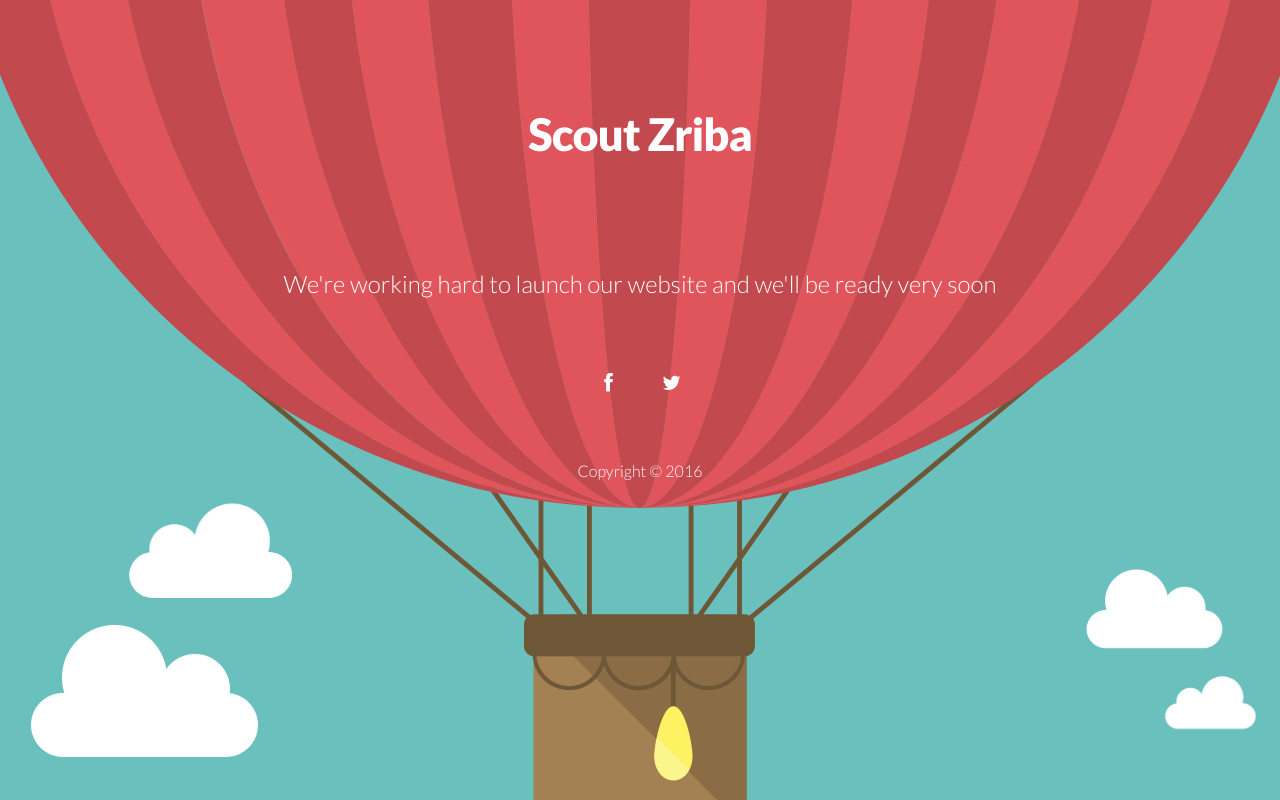
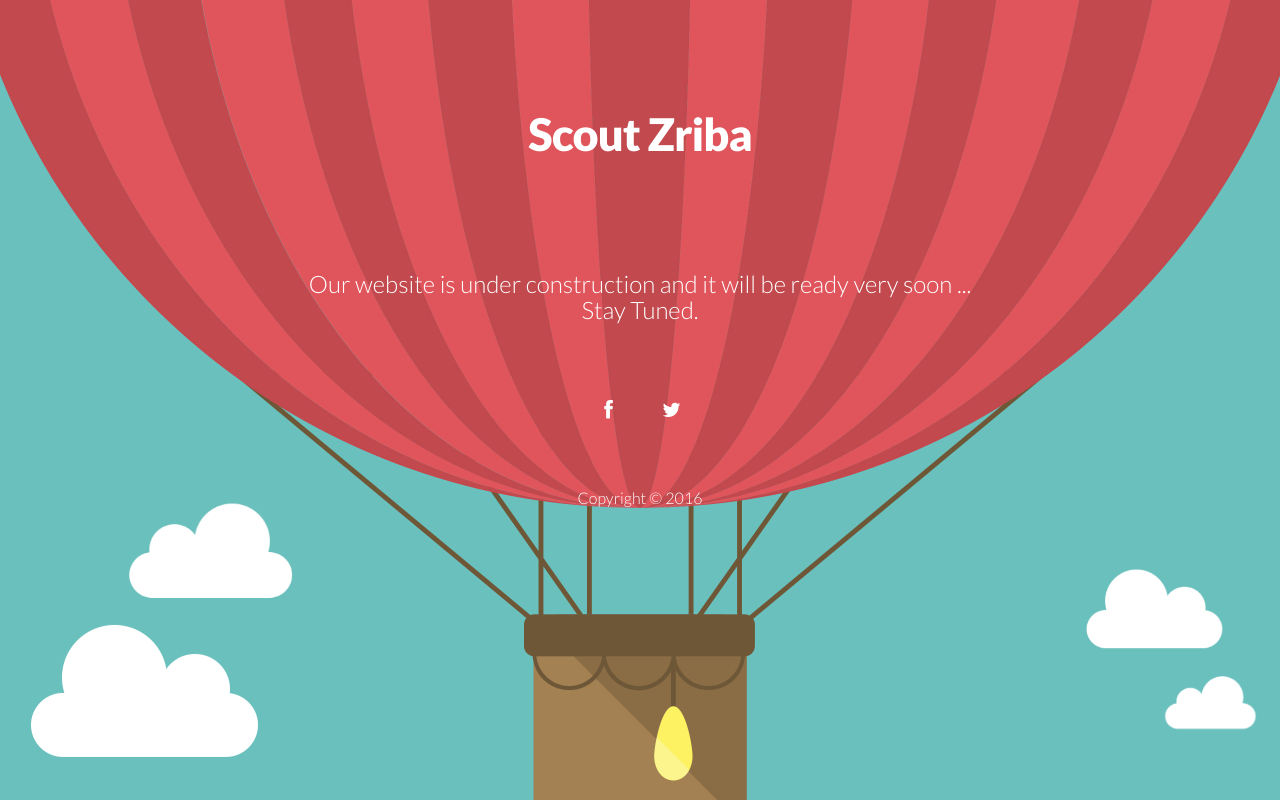
Before and after one commit to achref-benahmed/coming-soon, a plain HTML site: page index.html in a window 1280 px wide. Drawn offline with nearby package versions, Linux system fonts and the light colour scheme; some packages are replaced by stand-ins of ours; a script that the page names is missing.

Commit message:
text edit

```diff
--- a/index.html
+++ b/index.html
@@ -51,7 +51,8 @@
                     <h1 class="subtitle"> Scout Zriba </h1>
                     <br/>
                     <br/>
-                    <h2 class="subtitle">We're working hard to launch our website and we'll be ready very soon</h2>
+                    <h2 class="subtitle">Our website is under construction and it will be ready very soon ...<br>
+                    Stay Tuned.</h2>
                     <br/>
 
 
```
